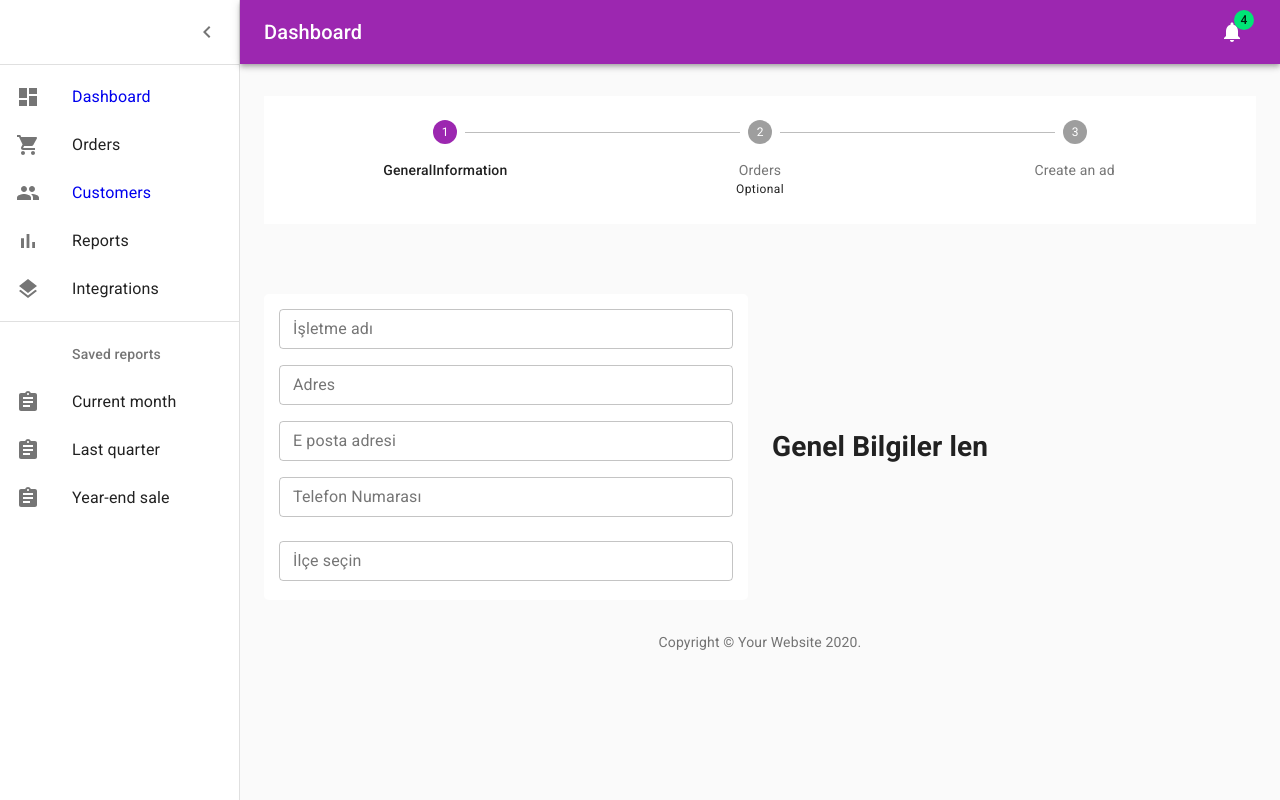
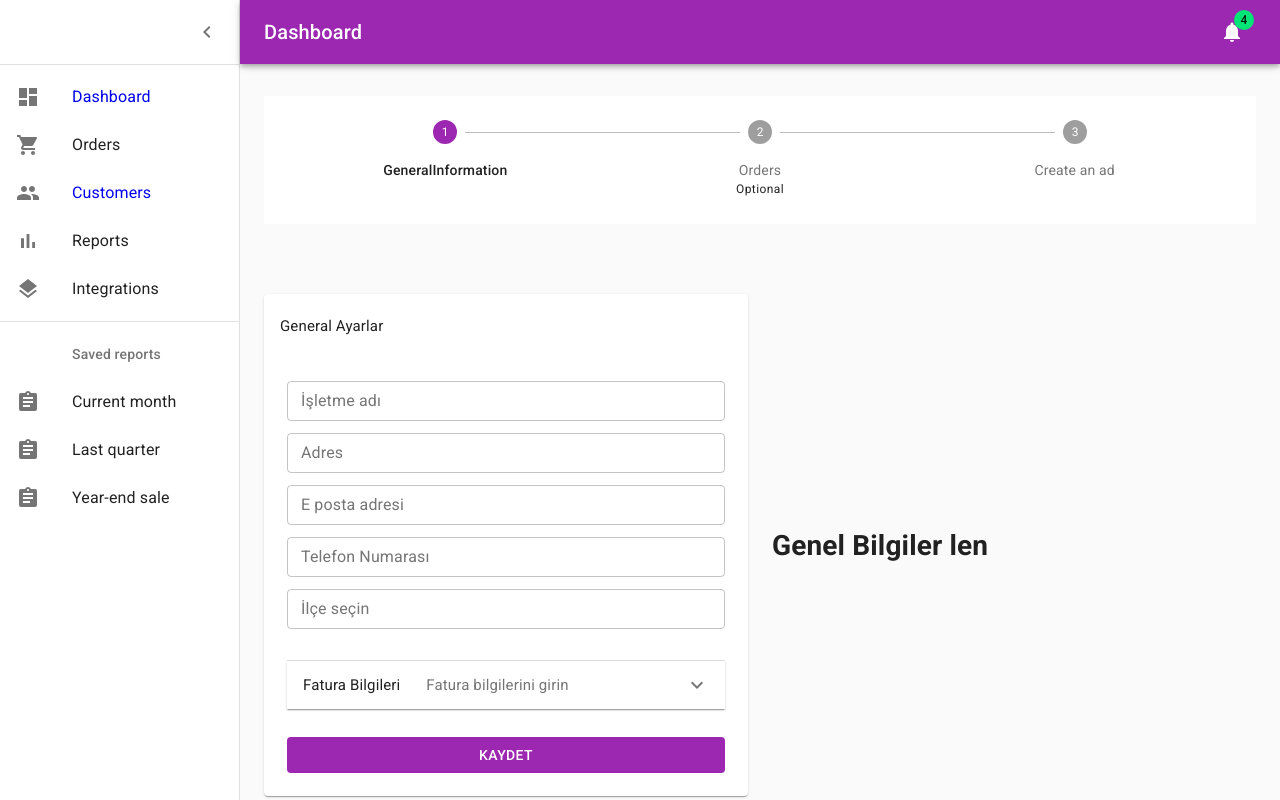
Before and after one commit to metinozkan/E-berberAdmin, a React (Create React App) app: page /general-information in a window 1280 px wide. Built offline with nearby package versions, Linux system fonts and the light colour scheme.

Commit message:
added expansion panel in general settings

```diff
--- a/src/Pages/GeneralInformation/components/GeneralSettings.js
+++ b/src/Pages/GeneralInformation/components/GeneralSettings.js
@@ -1,6 +1,14 @@
 import React from "react";
 import styled from "styled-components";
-import { TextField } from "@material-ui/core";
+import {
+  TextField,
+  ExpansionPanel,
+  ExpansionPanelSummary,
+  ExpansionPanelDetails,
+  Typography,
+  Button,
+} from "@material-ui/core";
+import ExpandMoreIcon from "@material-ui/icons/ExpandMore";
 import Autocomplete from "@material-ui/lab/Autocomplete";
 import { ColumnCenterContainer } from "../../../Components/StyledComponents";
 import { makeStyles } from "@material-ui/core/styles";
@@ -12,26 +20,93 @@ const useStyles = makeStyles((theme) => ({
     height: "100%",
     padding: ".5em",
   },
+  heading: {
+    fontSize: theme.typography.pxToRem(15),
+    flexBasis: "33.33%",
+    flexShrink: 0,
+  },
+  secondaryHeading: {
+    fontSize: theme.typography.pxToRem(15),
+    color: theme.palette.text.secondary,
+  },
 }));
 
 export const ContainerGeneral = styled.div`
   display: flex;
-  flex-direction: flex-start;
-  justify-content: center;
+  flex-direction: column;
+  justify-content: flex-start;
   align-items: center;
   background: white;
   border-radius: 5px;
 `;
+export const InvoiceRow = styled.div`
+  display: flex;
+  flex-direction: row;
+  justify-content: space-between;
+  align-items: center;
+  width:100%,
+  background: white;
+  border-radius: 5px;
+`;
+const ConteinerInvoiceRow = ({ title }) => {
+  return (
+    <InvoiceRow>
+      <span style={{ width: "50%" }}>{title}</span>
+      <TextField
+        id="outlined-full-width"
+        // label="İşletme adı"
+        style={{ width: "50%" }}
+        placeholder="Giriniz"
+        // helperText="Full width!"
+        fullWidth
+        margin="dense"
+        InputLabelProps={{
+          shrink: true,
+        }}
+        variant="outlined"
+      ></TextField>
+    </InvoiceRow>
+  );
+};
 
 export const GeneralSettings = () => {
   const classes = useStyles();
+  const [expanded, setExpanded] = React.useState(false);
+
+  const handleChange = (panel) => (event, isExpanded) => {
+    setExpanded(isExpanded ? panel : false);
+  };
   return (
     <ContainerGeneral style={{}}>
-      <form className={classes.root} noValidate autoComplete="off" style={{}}>
+      <ExpansionPanel
+        expanded={true}
+        // onChange={"handleChange("panel1")"}
+        style={{
+          width: "100%",
+          display: "flex",
+          flexDirection: "column",
+          justifyContent: "center",
+        }}
+      >
+        <ExpansionPanelSummary
+          //expandIcon={<ExpandMoreIcon />}
+          aria-controls="panel1bh-content"
+          id="panel1bh-header"
+        >
+          <Typography className={classes.heading}>General Ayarlar</Typography>
+          <Typography className={classes.secondaryHeading}></Typography>
+        </ExpansionPanelSummary>
+        <ExpansionPanelDetails>
+          <form
+            className={classes.root}
+            noValidate
+            autoComplete="off"
+            style={{}}
+          >
             <TextField
               id="outlined-full-width"
               label="İşletme adı"
-          style={{ margin: 8 }}
+              style={{}}
               //  placeholder="Placeholder"
               // helperText="Full width!"
               fullWidth
@@ -44,7 +119,7 @@ export const GeneralSettings = () => {
             <TextField
               id="outlined-full-width"
               label="Adres"
-          style={{ margin: 8 }}
+              style={{}}
               placeholder="Placeholder"
               // helperText="Full width!"
               fullWidth
@@ -54,7 +129,7 @@ export const GeneralSettings = () => {
             <TextField
               id="outlined-full-width"
               label="E posta adresi"
-          style={{ margin: 8 }}
+              style={{}}
               placeholder="Placeholder"
               // helperText="Full width!"
               fullWidth
@@ -69,7 +144,7 @@ export const GeneralSettings = () => {
             <TextField
               id="outlined-full-width"
               label="Telefon Numarası"
-          style={{ margin: 8 }}
+              style={{}}
               placeholder="Placeholder"
               // helperText="Full width!"
               fullWidth
@@ -90,7 +165,7 @@ export const GeneralSettings = () => {
                 { title: "Adapazarı" },
               ]}
               getOptionLabel={(option) => option.title}
-          style={{ width: "100%", margin: "8px" }}
+              style={{ width: "100%" }}
               renderInput={(params) => (
                 <TextField
                   {...params}
@@ -103,7 +178,43 @@ export const GeneralSettings = () => {
                 />
               )}
             ></Autocomplete>
+            <ExpansionPanel
+              expanded={expanded === "panel2"}
+              onChange={handleChange("panel2")}
+              style={{ width: "100%", margin: "2em 0px" }}
+            >
+              <ExpansionPanelSummary
+                expandIcon={<ExpandMoreIcon />}
+                aria-controls="panel1bh-content"
+                id="panel1bh-header"
+              >
+                <Typography className={classes.heading}>
+                  Fatura Bilgileri
+                </Typography>
+                <Typography className={classes.secondaryHeading}>
+                  Fatura bilgilerini girin
+                </Typography>
+              </ExpansionPanelSummary>
+              <ExpansionPanelDetails>
+                <div style={{ width: "100%" }}>
+                  <ConteinerInvoiceRow title={"Vergi Adı"} />
+                  <ConteinerInvoiceRow title={"Vergi No"} />
+                  <ConteinerInvoiceRow title={"Vergi Dairesi"} />
+                  <ConteinerInvoiceRow title={"Vergi Adresi"} />
+                </div>
+              </ExpansionPanelDetails>
+            </ExpansionPanel>
+            <Button
+              variant="contained"
+              color="primary"
+              disableElevation
+              fullWidth
+            >
+              Kaydet
+            </Button>
           </form>
+        </ExpansionPanelDetails>
+      </ExpansionPanel>
     </ContainerGeneral>
   );
 };
```
Lines whose indentation alone changed are shown as unchanged.
